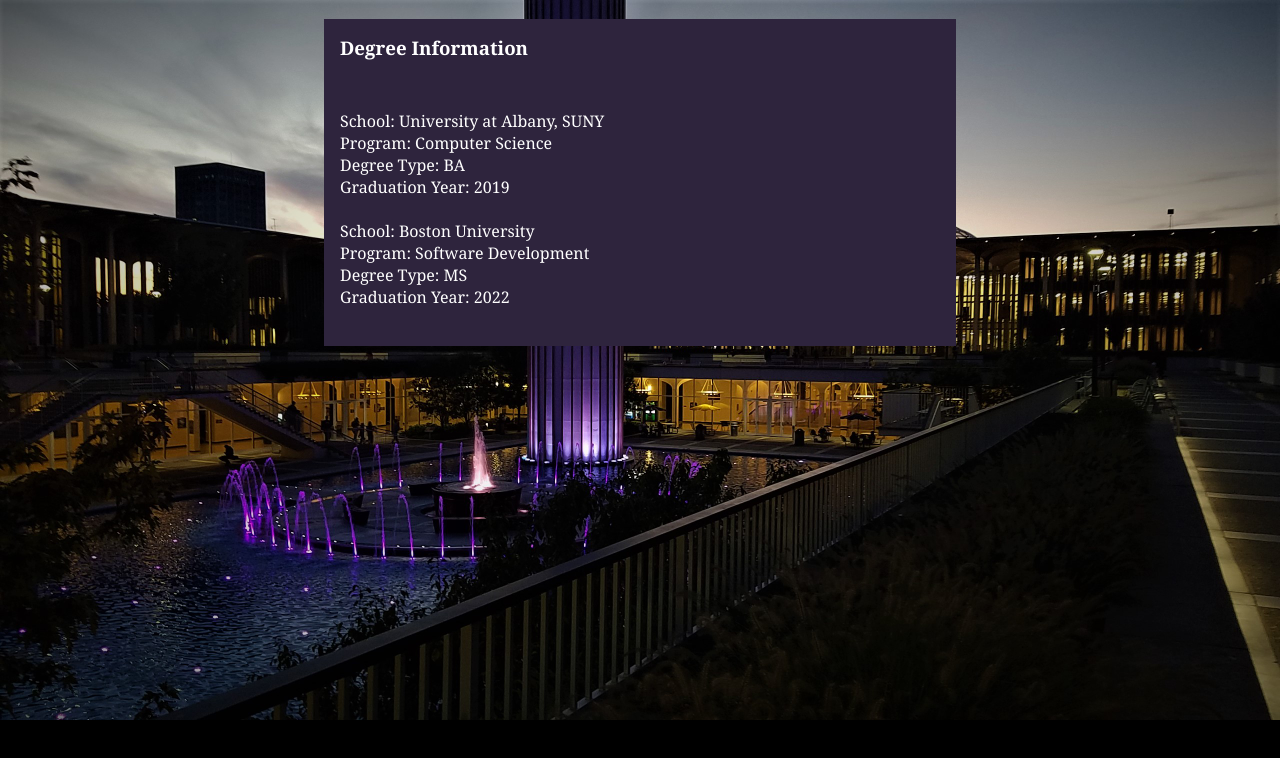
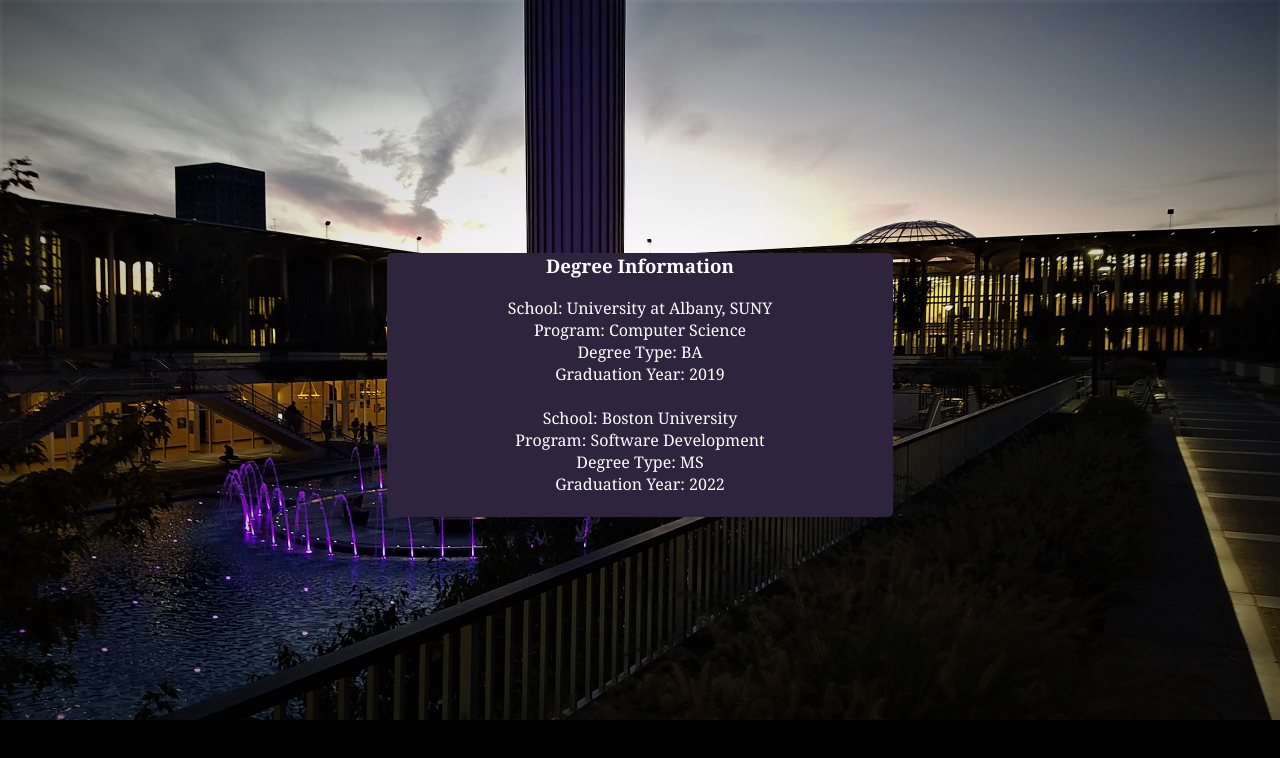
Before and after one commit to nataliebates/nataliebates.github.io, a plain HTML site: page index.html in a window 1280 px wide. Both pictures are taken after a click on the button "Get Degree Information". Drawn offline with Linux system fonts and the light colour scheme.

Commit message:
More styling

```diff
--- a/style.css
+++ b/style.css
@@ -16,6 +16,7 @@
   background-color: rgb(155, 119, 0);
   color: rgb(26, 25, 25);
   font-size: 2.5rem;
+  font-family: Cambria, Cochin, Georgia, Times, 'Times New Roman', serif;
 }
 
 #button:hover {
@@ -30,10 +31,9 @@
   display: none;
   margin-left: auto;
   margin-right: auto;
+  margin-top: 20%;
   background-color: rgb(46, 36, 61);
-  width: 50%;
+  width: 40%;
+  text-align: center;
+  border-radius: 5px;
 }
-
-#degreeInfo, #degreeInfoHeader {
-  padding: 1rem;
-}
```
